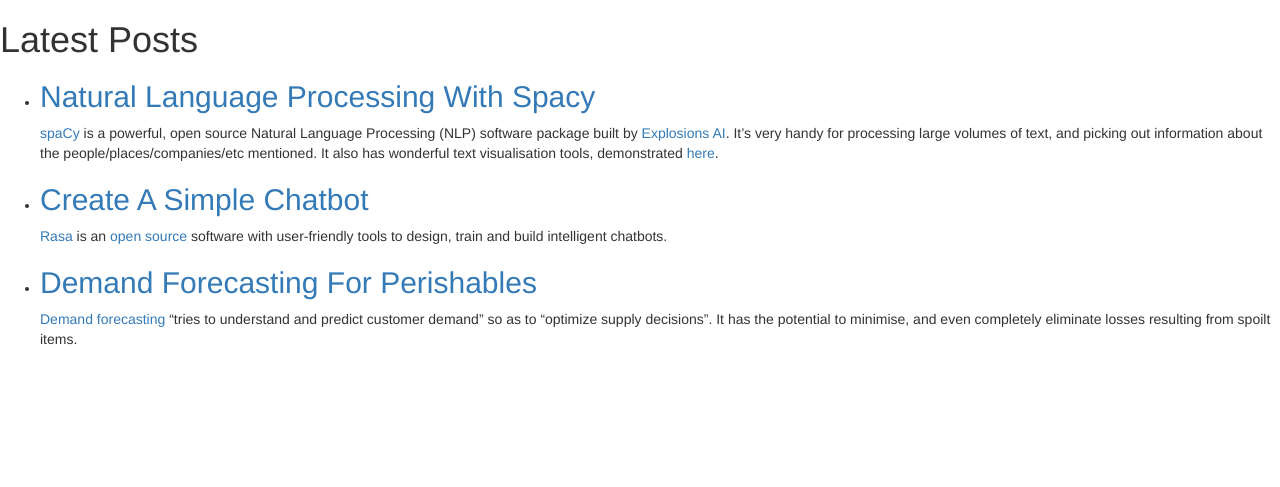
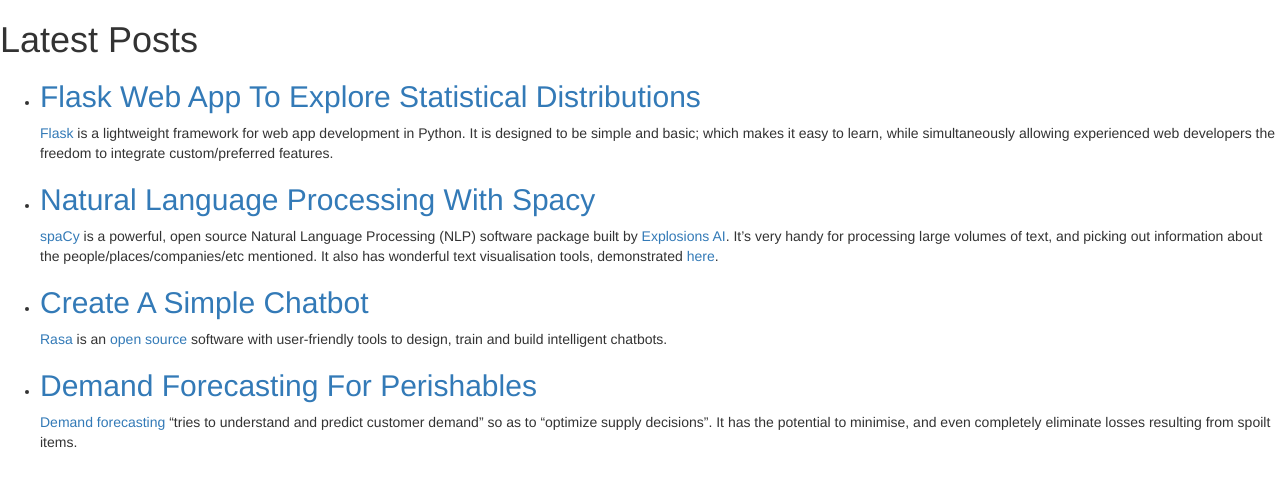
Before and after one commit to Tim-Abwao/tim-abwao.github.io, a Jekyll site: the page built from blog.html, in a window 1280 px wide. Shown: the top 487 px of the page. Built offline with Jekyll 4.4.1, drawn with Linux system fonts in a browser that asks for light colours; nearby versions of some CDN libraries; library files that are not in the unit come from our copies.

Commit message:
Updates and Additions

```diff
--- /dev/null
+++ b/_posts/2019-09-18-Flask-Web-App-To-Explore-Statistical-Distributions.md
@@ -0,0 +1,13 @@
+---
+layout: post
+author: Abwao
+---
+[Flask](https://palletsprojects.com/p/flask/) is a lightweight framework for web app development in Python. It is designed to be simple and basic; which makes it easy to learn, while simultaneously allowing experienced web developers the freedom to integrate custom/preferred features.
+
+Anyone with experience, or interest in Python and web applications can make and have a simple Flask app up and running in a matter of hours (even minutes) with the help of the [Flask quickstart guide](https://flask.palletsprojects.com/en/1.1.x/quickstart/#quickstart): which introduces Flask's main features. Flask's documentation also features a [tutorial](https://flask.palletsprojects.com/en/1.1.x/tutorial/#tutorial) with a step-by-step guide to building a blog.
+
+Flask can make wonderful dynamic websites and responsive applications, since it has Python running in the background. But this will require a fairly good understanding of HTML, CSS and JavaScript. Absolute beginners will have the thrilling experience of 'learning as they go'.
+
+It'll be exciting discovering the ingenuity behind today's sophisticated and artistic websites. And there's an abundance of resources, such as [W3Schools](https://www.w3schools.com)(a personal favourite) and [Bootstrap](https://getbootstrap.com), to help along the way.
+
+If you wish, you can view a demo flask app and explore some common statistical distributions [here](https://statistics-distributions.herokuapp.com). The code for the app is available [here](https://github.com/Tim-Abwao/statistical-distributions-flask)
--- a/projects.html
+++ b/projects.html
@@ -8,18 +8,24 @@
 	        margin: 5%;
 	        padding: 5%;
 	        border-radius: 10px;
-	        background-color: rgb(255,255,255,0.4);
+	        background-color: rgb(0,0,0,0.4);
 	        font-family: "Comic Sans MS", cursive, sans-serif;
+	        color: white;
 	    }
 	</style>
 </head>
 <body style="background: black url(/assets/images/13.jpg) no-repeat fixed; background-size: cover;" >
 {% include nav.html %}
 <div class="article-link">
+	<h3><a href="https://github.com/Tim-Abwao/statistical-distributions-flask">Flask Web App For Statistical Distributions</a></h3>
+	<p>An interactive web app to explore some common statistical distributions</p>
+
 	<h3><a href="https://github.com/Tim-Abwao/spaCy-Text-App">Text Mining App</a></h3>
 	<p>A simple app to extract information from text files using spaCy<sup>&reg;</sup> Natural Language Processing.</p>
 
 	<h3><a href="https://github.com/Tim-Abwao/rasa-chatbot">Simple Chatbot</a></h3>
 	<p>A simple chatbot that can tell jokes and random facts. Made with Rasa<sup>&reg;</sup>.</p>
 
+
+
 </div>
```
Also changed, not shown: index.html (+4 -3 lines), 2 other files.
